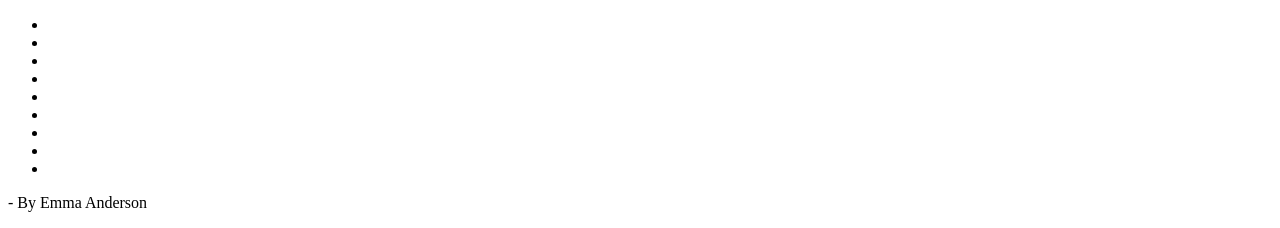
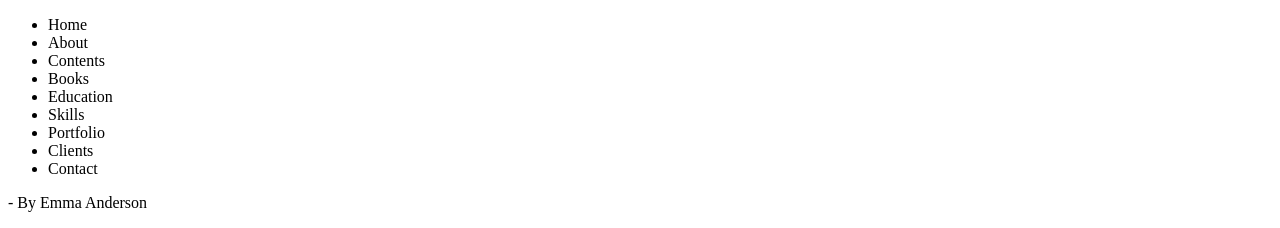
Before and after one commit to Nastyaa420/Bukee, a plain HTML site: page index.html in a window 1280 px wide. Shown: the top 228 px of the page. Drawn offline with Linux system fonts and the light colour scheme.

Commit message:
Update index.html

```diff
--- a/index.html
+++ b/index.html
@@ -12,15 +12,15 @@
             <div class="header">
                 <a href="" class="header__logo"></a>
                 <ul class="header-list">
-                    <li class="header-list__item"></li>
-                    <li class="header-list__item"></li>
-                    <li class="header-list__item"></li>
-                    <li class="header-list__item"></li>
-                    <li class="header-list__item"></li>
-                    <li class="header-list__item"></li>
-                    <li class="header-list__item"></li>
-                    <li class="header-list__item"></li>
-                    <li class="header-list__item"></li>
+                    <li class="header-list__item">Home</li>
+                    <li class="header-list__item">About</li>
+                    <li class="header-list__item">Contents</li>
+                    <li class="header-list__item">Books</li>
+                    <li class="header-list__item">Education</li>
+                    <li class="header-list__item">Skills</li>
+                    <li class="header-list__item">Portfolio</li>
+                    <li class="header-list__item">Clients</li>
+                    <li class="header-list__item">Contact</li>
                 </ul>
             </div>
             <div class="wrapper">
```
